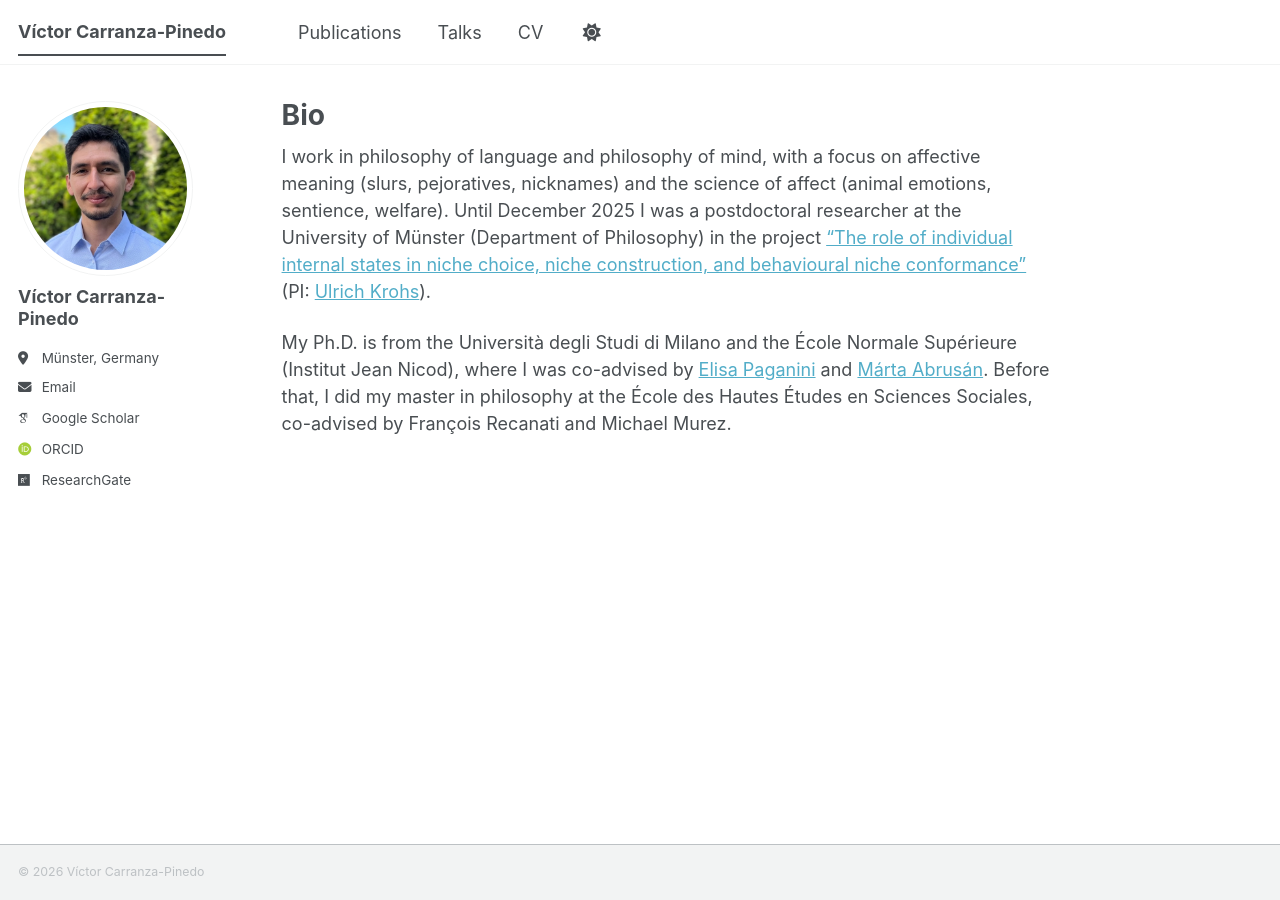
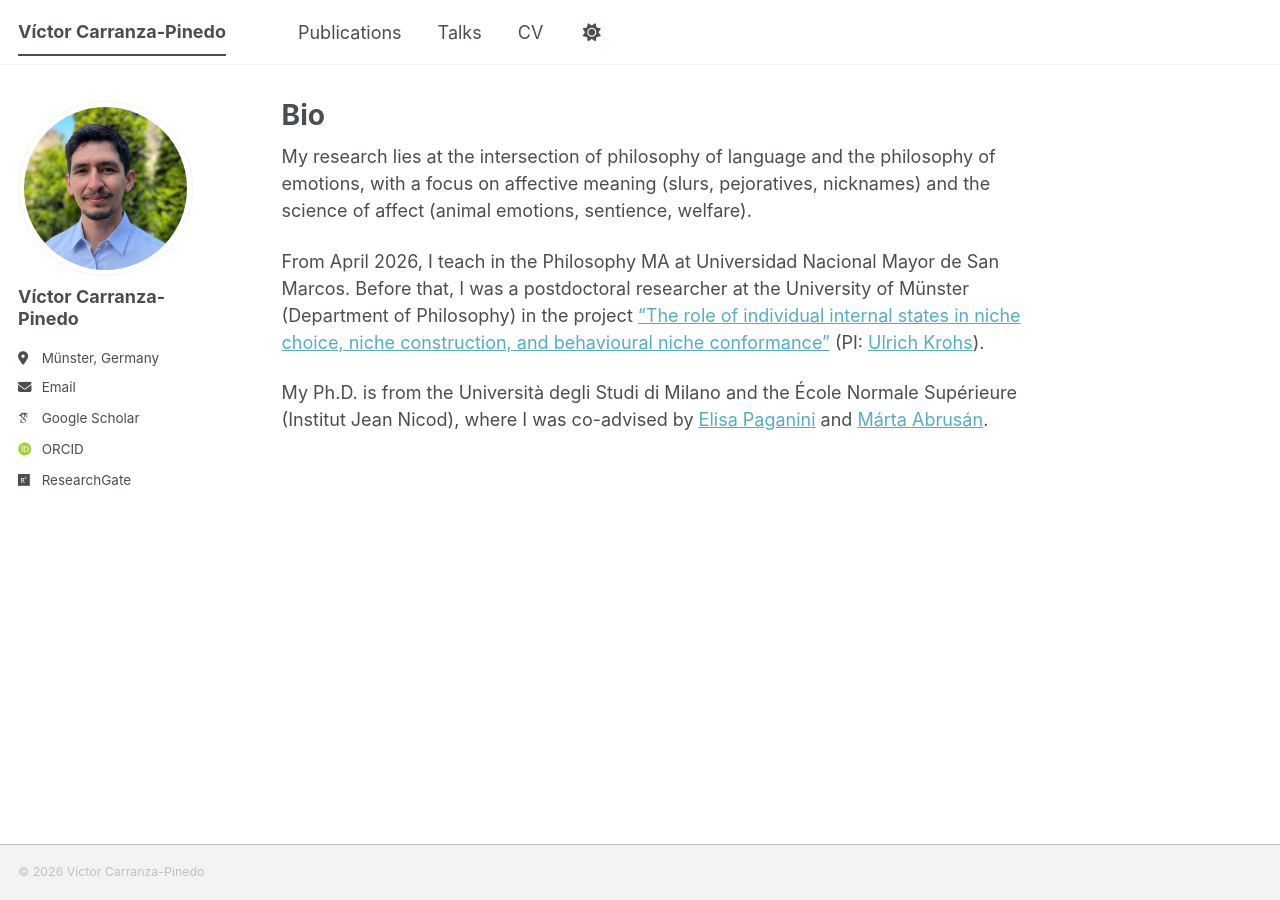
Before and after one commit to carranza-pinedo/carranza-pinedo.github.io, a Jekyll site: the page built from _pages/about.md, in a window 1280 px wide. Built offline with Jekyll 4.4.1, drawn with Linux system fonts in a browser that asks for light colours; some web fonts are replaced; a script bundle is joined from its source files by our own code; library files that are not in the unit come from our copies.

Commit message:
Update about.md

```diff
--- a/_pages/about.md
+++ b/_pages/about.md
@@ -8,6 +8,8 @@ redirect_from:
   - /about.html
 ---
 
-I work in philosophy of language and philosophy of mind, with a focus on affective meaning (slurs, pejoratives, nicknames) and the science of affect (animal emotions, sentience, welfare). Until December 2025 I was a postdoctoral researcher at the University of Münster (Department of Philosophy) in the project [“The role of individual internal states in niche choice, niche construction, and behavioural niche conformance”](https://www.uni-bielefeld.de/fakultaeten/biologie/forschung/verbuende/sfb_nc3/projects/d01ph2) (PI: [Ulrich Krohs](https://www.uni-muenster.de/PhilSem/mitglieder/krohs/krohs.html)).
+My research lies at the intersection of philosophy of language and the philosophy of emotions, with a focus on affective meaning (slurs, pejoratives, nicknames) and the science of affect (animal emotions, sentience, welfare).
 
-My Ph.D. is from the Università degli Studi di Milano and the École Normale Supérieure (Institut Jean Nicod), where I was co-advised by [Elisa Paganini](https://www.unimi.it/en/ugov/person/elisa-paganini) and [Márta Abrusán](https://sites.google.com/site/martaabrusan/). Before that, I did my master in philosophy at the École des Hautes Études en Sciences Sociales, co-advised by François Recanati and Michael Murez.
+From April 2026, I teach in the Philosophy MA at Universidad Nacional Mayor de San Marcos. Before that, I was a postdoctoral researcher at the University of Münster (Department of Philosophy) in the project [“The role of individual internal states in niche choice, niche construction, and behavioural niche conformance”](https://www.uni-bielefeld.de/fakultaeten/biologie/forschung/verbuende/sfb_nc3/projects/d01ph2) (PI: [Ulrich Krohs](https://www.uni-muenster.de/PhilSem/mitglieder/krohs/krohs.html)).
+
+My Ph.D. is from the Università degli Studi di Milano and the École Normale Supérieure (Institut Jean Nicod), where I was co-advised by [Elisa Paganini](https://www.unimi.it/en/ugov/person/elisa-paganini) and [Márta Abrusán](https://sites.google.com/site/martaabrusan/).
```
